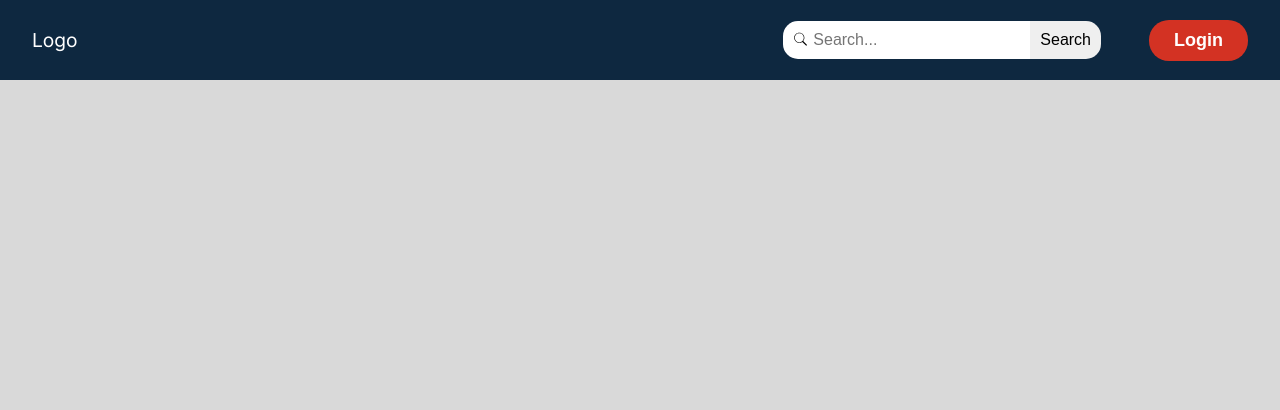
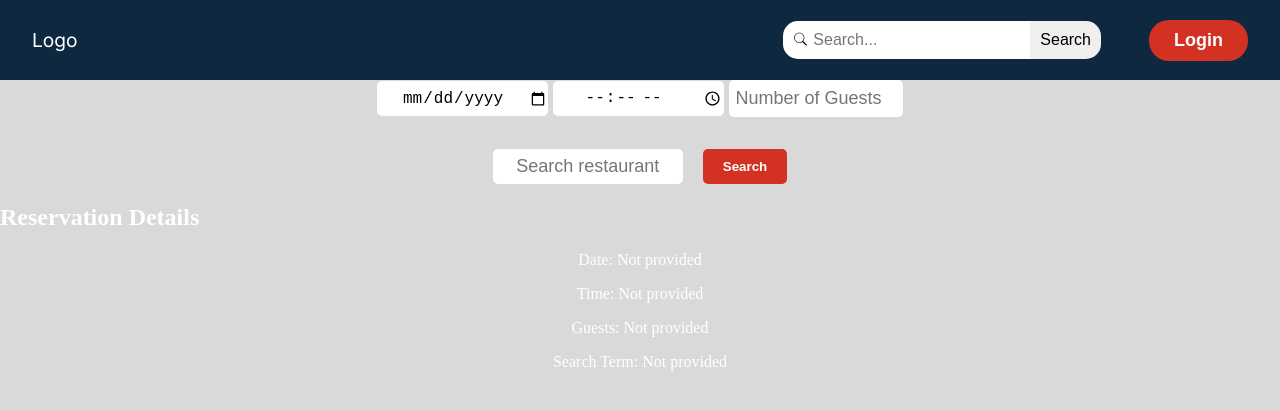
Before and after one commit to gopinathsjsu/team-project-20201-codecrafters, a React (Vite) app in the folder cmpe202project/: page /search in a window 1280 px wide. Shown: the top 410 px of the page. Built offline with nearby package versions, Linux system fonts and the light colour scheme.

Commit message:
Refactor SearchResultsPage to use ReservationContext for state management and include SearchComponent

```diff
--- a/cmpe202project/src/pages/SearchResultsPage.jsx
+++ b/cmpe202project/src/pages/SearchResultsPage.jsx
@@ -1,10 +1,10 @@
-import React, { useEffect } from "react";
-import { useLocation } from "react-router-dom";
+import React, { useContext, useEffect } from "react";
+import { ReservationContext } from "../context/ReservationContext";
+import SearchComponent from "../components/SearchComponent";
 
 const SearchResultsPage = () => {
-  const location = useLocation();
   const { reservationDate, reservationTime, numberOfGuests, searchTerm } =
-    location.state || {};
+    useContext(ReservationContext);
 
   useEffect(() => {
     console.log("Reservation Info:", {
@@ -17,7 +17,14 @@ const SearchResultsPage = () => {
 
   return (
     <main className="search-container">
-      <div className="reservation-info"></div>
+      <SearchComponent />
+      <div className="reservation-info">
+        <h2>Reservation Details</h2>
+        <p>Date: {reservationDate || "Not provided"}</p>
+        <p>Time: {reservationTime || "Not provided"}</p>
+        <p>Guests: {numberOfGuests || "Not provided"}</p>
+        <p>Search Term: {searchTerm || "Not provided"}</p>
+      </div>
       <div className="search-results">
         <div className="filters"></div>
         <div className="results"></div>
```
